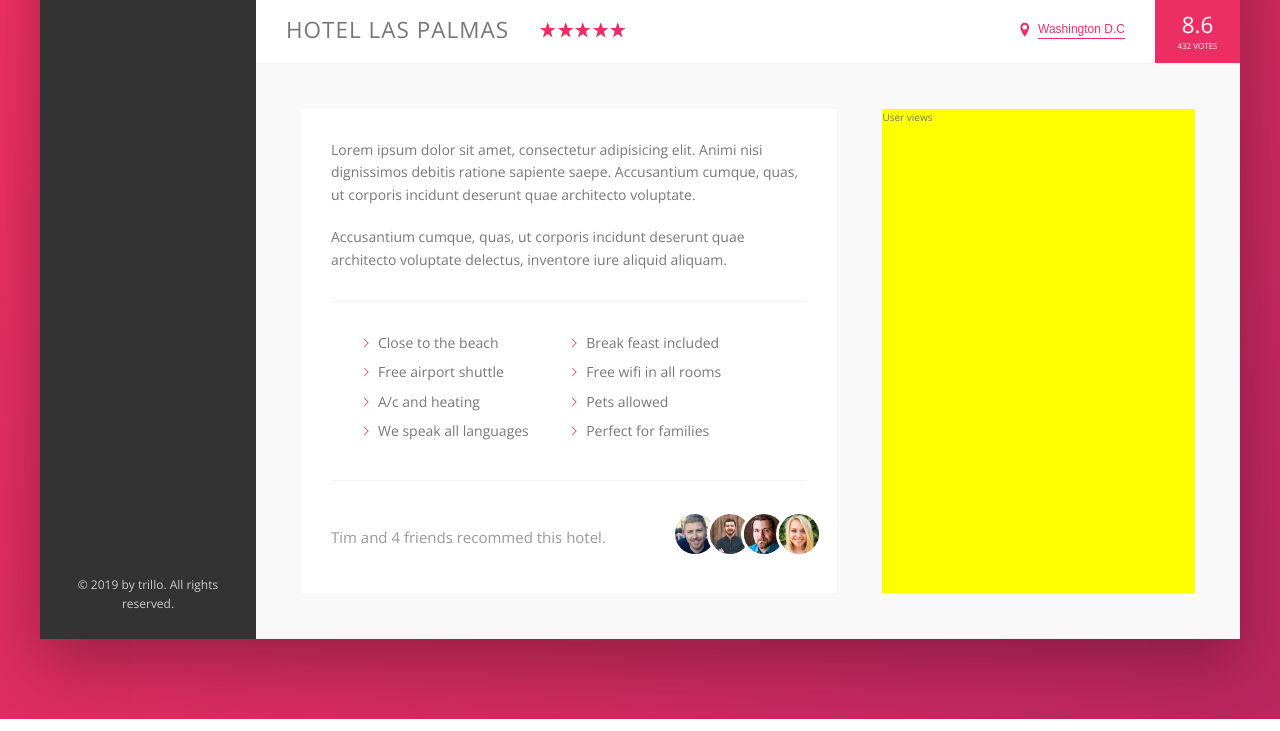
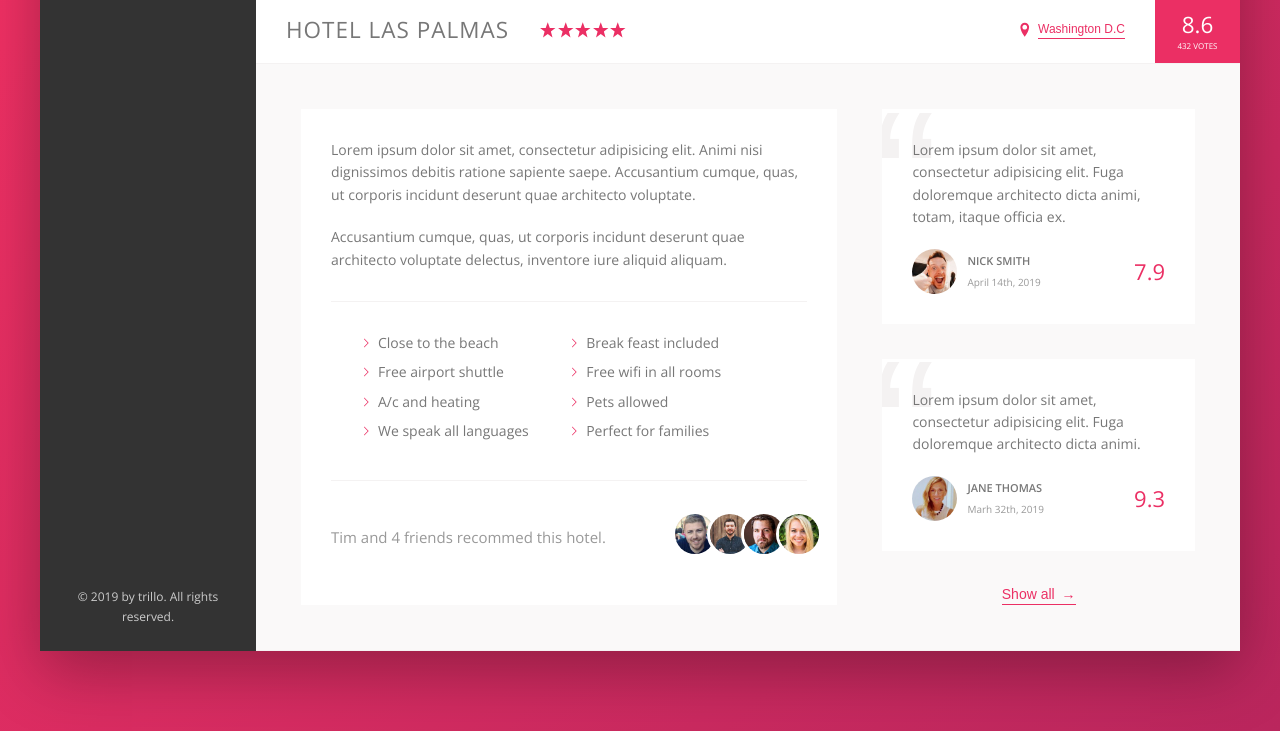
Before and after one commit to franciscocaballero/flex-trillo, a website: page starter/index.html in a window 1280 px wide. Shown: the part 538-1269 px from the top of the page. Drawn offline with nearby package versions, Linux system fonts and the light colour scheme.

Commit message:
styled review section

```diff
--- a/starter/index.html
+++ b/starter/index.html
@@ -168,9 +168,38 @@
                        </div>
 
                        <div class="user-reviews">
-                           User views
+                           <figure class="review">
+                                <blockquote class="review__text">
+                                        Lorem ipsum dolor sit amet, consectetur adipisicing elit.
+                                        Fuga doloremque architecto dicta animi, totam, itaque officia ex.
+                                </blockquote>
+                                <figcaption class="review__user">
+                                     <img src="img/user-1.jpg" alt="User 1" class="review__photo">
+                                     <div class="review__user-box">
+                                         <p class="review__user-name">Nick Smith</p>
+                                         <p class="review__user-date">April 14th, 2019</p>
+                                     </div>
+                                     <div class="review__rating">7.9</div>
+                                </figcaption>
+                           </figure>
+
+                           <figure class="review">
+                                <blockquote class="review__text">
+                                        Lorem ipsum dolor sit amet, consectetur adipisicing elit. Fuga doloremque architecto dicta animi.
+                                </blockquote>
+                                <figcaption class="review__user">
+                                     <img src="img/user-2.jpg" alt="User 1" class="review__photo">
+                                     <div class="review__user-box">
+                                         <p class="review__user-name">Jane Thomas</p>
+                                         <p class="review__user-date">Marh 32th, 2019</p>
+                                     </div>
+                                     <div class="review__rating">9.3</div>
+                                </figcaption>
+                           </figure>
+                           <button class="btn-inline">Show all <span>&rarr;</span></button>
                        </div>
                    </div>
+
                 </main>
             </div>
         </div>
--- a/starter/sass/_components.scss
+++ b/starter/sass/_components.scss
@@ -271,9 +271,21 @@
     cursor: pointer;
     transition: all .2s;
 
+    & span {
+        margin-left: 3px;
+        transition: margin-left .2s;
+    }
+
     &:hover {
-        color: var(--color-grey-dark-1)
+        color: var(--color-grey-dark-1);
+
+        span {
+            margin-left: 8px;
+        }
+
     }
+
+
 
     &:focus {
         outline: none;
@@ -369,3 +381,66 @@
         }
     }
 }
+
+//////////////////////////////////////////////////////////////////////////////////
+// REVIEWS
+.review {
+    background-color: #fff;
+    box-shadow: var(--shadow-light);
+    padding: 3rem;
+    margin-bottom: 3.5rem;
+    position: relative;
+    overflow: hidden;
+    &__text {
+        margin-bottom: 2rem;
+        z-index: 10;
+        position: relative;
+    }
+
+    &__user {
+        display: flex;
+        align-items: center;
+    }
+
+    &__photo {
+        height: 4.5rem;
+        width: 4.5rem;
+        border-radius: 50%;
+        margin-right: 1rem;
+    }
+
+    &__user-box {
+        margin-right: auto;
+    }
+
+    &__user-name {
+        font-size: 1.1rem;
+        font-weight: 600;
+        text-transform: uppercase;
+        margin-bottom: .4rem;
+
+    }
+
+    &__user-date {
+        font-size: 1rem;
+        color: var(--color-grey-dark-3);
+    }
+
+    &__rating {
+        color: var(--color-primary);
+        font-size: 2.2rem;
+        font-weight: 300;
+    }
+
+    &::before {
+        content: "\201C";
+        position: absolute;
+        top: -2.75rem;
+        left: -1rem;
+        font-size: 20rem;
+        color: var(--color-grey-light-2);
+        line-height: 1;
+        font-family: sans-serif;
+        z-index: 1;
+    }
+}
--- a/starter/sass/_layout.scss
+++ b/starter/sass/_layout.scss
@@ -36,6 +36,7 @@
 }
 
 .detail {
+    font-size: 1.4rem;
     display: flex;
     padding: 4.5rem;
     background-color: var(--color-grey-light-1);
@@ -48,10 +49,12 @@
     margin-right: 4.5rem;
     box-shadow: var(--shadow-light);
     padding: 3rem;
-    font-size: 1.4rem;
 }
 
 .user-reviews {
-    background-color: yellow;
-    flex: 1
+    flex: 1;
+
+    display: flex;
+    flex-direction: column;
+    align-items: center;
 }
```
Also changed, not shown: starter/css/style.css.
